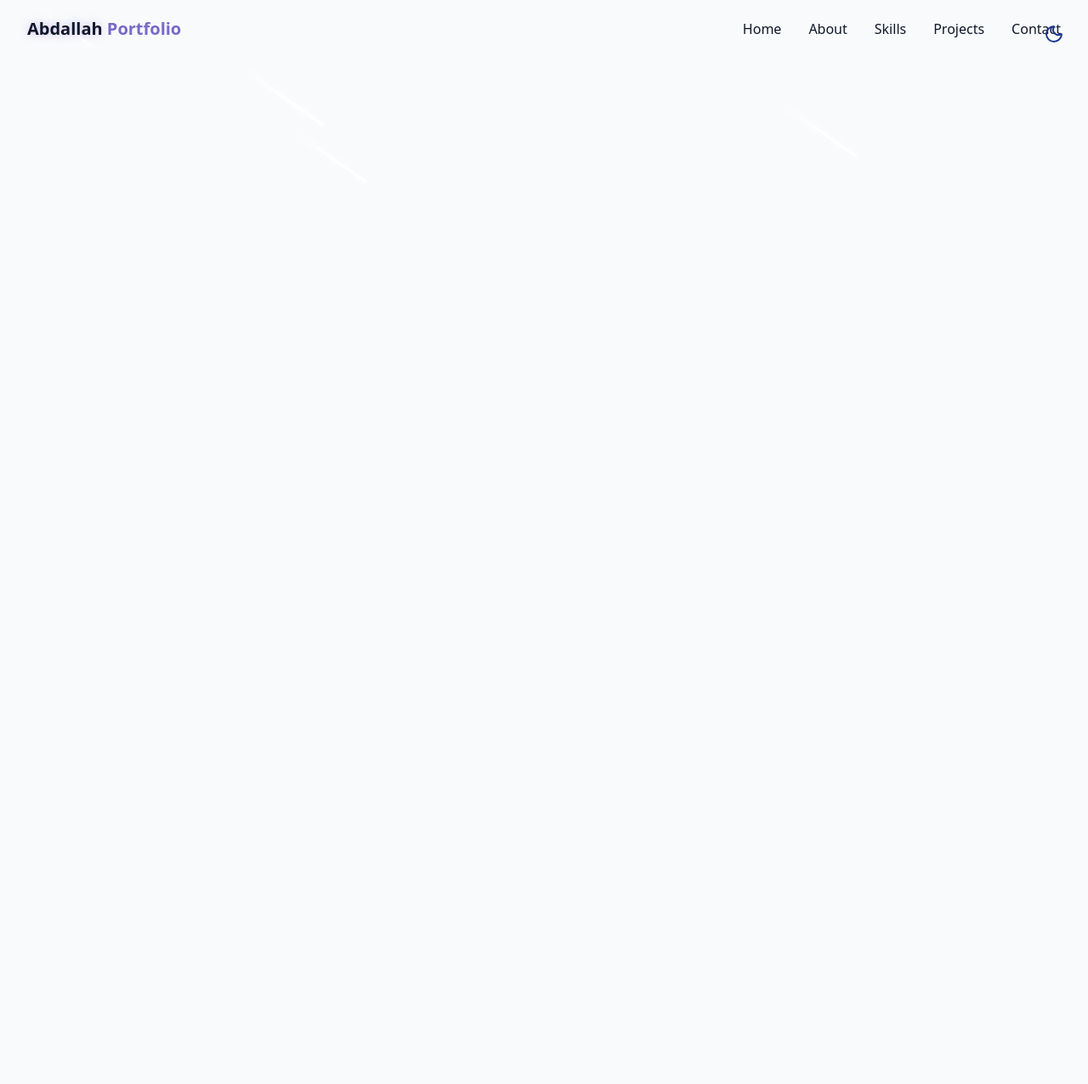
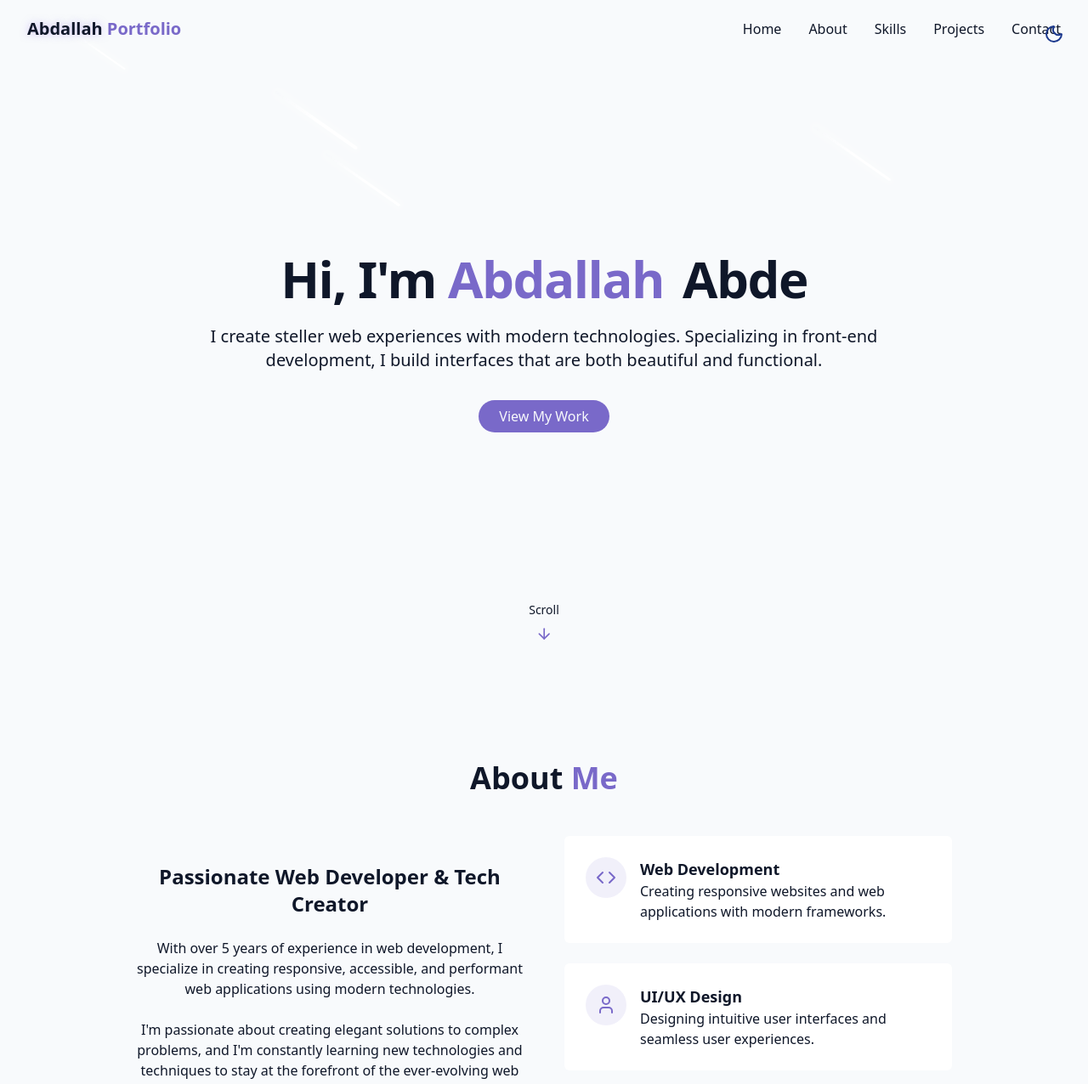
Before and after one commit to abdallah-abde/modern-portfolio, a React (Vite) app: page / in a window 1280 px wide. Shown: the top 1276 px of the page at 85% size. Before the commit the page ends 800 px from the top, so only its background shows below. Built offline with nearby package versions, Linux system fonts and the light colour scheme.

Commit message:
About Section + Hero Section + Skills Section

```diff
--- /dev/null
+++ b/src/components/AboutSection.tsx
@@ -0,0 +1,88 @@
+import { Briefcase, Code, User } from "lucide-react";
+
+export default function AboutSection() {
+  return (
+    <section id="about" className="py-24 px-4 relative">
+      <div className="container mx-auto max-w-5xl">
+        <h2 className="text-3xl md:text-4xl font-bold mb-12 text-center">
+          About <span className="text-primary"> Me</span>
+        </h2>
+
+        <div className="grid grid-cols-1 md:grid-cols-2 gap-12 items-center">
+          <div className="space-y-6">
+            <h3 className="text-2xl font-semibold">
+              Passionate Web Developer & Tech Creator
+            </h3>
+            <p className="text-muted-foreground">
+              With over 5 years of experience in web development, I specialize
+              in creating responsive, accessible, and performant web
+              applications using modern technologies.
+            </p>
+            <p className="text-muted-foreground">
+              I'm passionate about creating elegant solutions to complex
+              problems, and I'm constantly learning new technologies and
+              techniques to stay at the forefront of the ever-evolving web
+              landscape.
+            </p>
+
+            <div className="flex flex-col sm:flex-row gap-4 pt-4 justify-center">
+              <a href="#contact" className="cosmic-button">
+                Get in Touch
+              </a>
+              <a
+                href="#"
+                className="px-6 py-2 rounded-full border border-primary text-primary hover:bg-primary/10 transition-colors duration-300"
+              >
+                Download CV
+              </a>
+            </div>
+          </div>
+          <div className="grid grid-cols-1 gap-6">
+            <div className="gradient-border p-6 card-hover">
+              <div className="flex items-start gap-4">
+                <div className="p-3 rounded-full bg-primary/10">
+                  <Code className="h-6 w-6 text-primary" />
+                </div>
+                <div className="text-left">
+                  <h4 className="font-semibold text-lg">Web Development</h4>
+                  <p className="text-muted-foreground">
+                    Creating responsive websites and web applications with
+                    modern frameworks.
+                  </p>
+                </div>
+              </div>
+            </div>
+            <div className="gradient-border p-6 card-hover">
+              <div className="flex items-start gap-4">
+                <div className="p-3 rounded-full bg-primary/10">
+                  <User className="h-6 w-6 text-primary" />
+                </div>
+                <div className="text-left">
+                  <h4 className="font-semibold text-lg">UI/UX Design</h4>
+                  <p className="text-muted-foreground">
+                    Designing intuitive user interfaces and seamless user
+                    experiences.
+                  </p>
+                </div>
+              </div>
+            </div>
+            <div className="gradient-border p-6 card-hover">
+              <div className="flex items-start gap-4">
+                <div className="p-3 rounded-full bg-primary/10">
+                  <Briefcase className="h-6 w-6 text-primary" />
+                </div>
+                <div className="text-left">
+                  <h4 className="font-semibold text-lg">Project Management</h4>
+                  <p className="text-muted-foreground">
+                    Loading projects from conception to completion with agile
+                    methodologies.
+                  </p>
+                </div>
+              </div>
+            </div>
+          </div>
+        </div>
+      </div>
+    </section>
+  );
+}
--- /dev/null
+++ b/src/components/HeroSection.tsx
@@ -0,0 +1,41 @@
+import { ArrowDown } from "lucide-react";
+
+export default function HeroSection() {
+  return (
+    <section
+      id="hero"
+      className="relative min-h-screen flex flex-col items-center justify-center px-4"
+    >
+      <div className="container max-w-4xl mx-auto text-center z-10">
+        <div className="space-y-6">
+          <h1 className="text-4xl md:text-6xl font-bold tracking-tight">
+            <span className="opacity-0 animate-fade-in">Hi, I'm</span>
+            <span className="text-primary opacity-0 animate-fade-in-delay-1">
+              {" "}
+              Abdallah
+            </span>
+            <span className="text-gradient ml-2 opacity-0 animate-fade-in-delay-2">
+              {" "}
+              Abde
+            </span>
+          </h1>
+          <p className="text-lg md:text-xl text-muted-foreground max-2-2xl mx-auto opacity-0 animate-fade-in-delay-3">
+            I create steller web experiences with modern technologies.
+            Specializing in front-end development, I build interfaces that are
+            both beautiful and functional.
+          </p>
+
+          <div className="opacity-0 pt-4 animate-fade-in-delay-4">
+            <a href="#projects" className="cosmic-button">
+              View My Work
+            </a>
+          </div>
+        </div>
+      </div>
+      <div className="absolute bottom-8 left-1/2 transform -translate-x-1/2 flex flex-col items-center animate-bounce">
+        <span className="text-sm text-muted-foreground mb-2"> Scroll </span>
+        <ArrowDown className="h-5 w-5 text-primary" />
+      </div>
+    </section>
+  );
+}
--- /dev/null
+++ b/src/components/SkillsSection.tsx
@@ -0,0 +1,146 @@
+import { useState } from "react";
+import { cn } from "../lib/utils";
+
+const skills = [
+  // Frontend
+  {
+    name: "HTML/CSS",
+    level: 95,
+    category: "frontend",
+  },
+  {
+    name: "JavaScript",
+    level: 90,
+    category: "frontend",
+  },
+  {
+    name: "React",
+    level: 90,
+    category: "frontend",
+  },
+  {
+    name: "TypeScript",
+    level: 85,
+    category: "frontend",
+  },
+  {
+    name: "Tailwind CSS",
+    level: 90,
+    category: "frontend",
+  },
+  {
+    name: "Next.js",
+    level: 80,
+    category: "frontend",
+  },
+
+  // Backend
+  {
+    name: "Node.js",
+    level: 80,
+    category: "backend",
+  },
+  {
+    name: "Express",
+    level: 75,
+    category: "backend",
+  },
+  {
+    name: "MongoDB",
+    level: 70,
+    category: "backend",
+  },
+  {
+    name: "PostgreSQL",
+    level: 65,
+    category: "backend",
+  },
+  {
+    name: "GraphQL",
+    level: 60,
+    category: "backend",
+  },
+
+  // Tools
+  {
+    name: "Git/GitHub",
+    level: 90,
+    category: "tools",
+  },
+  {
+    name: "Docker",
+    level: 70,
+    category: "tools",
+  },
+  {
+    name: "Figma",
+    level: 85,
+    category: "tools",
+  },
+  {
+    name: "VS Code",
+    level: 95,
+    category: "tools",
+  },
+];
+
+const categories = ["all", "frontend", "backend", "tools"];
+
+export default function SkillsSection() {
+  const [activeCategory, setActiveCategory] = useState("all");
+
+  const filteredSkills = skills.filter(
+    (skill) => activeCategory === "all" || skill.category === activeCategory
+  );
+
+  return (
+    <section id="skills" className="py-24 px-4 relative bg-secondary/30">
+      <div className="container mx-auto max-w-5xl">
+        <h2 className="text-3xl md:text-4xl font-bold mb-12 text-center">
+          My <span className="text-primary"> Skills</span>
+        </h2>
+
+        <div className="flex flex-wrap justify-center gap-4 mb-12">
+          {categories.map((category, key) => (
+            <button
+              key={key}
+              onClick={() => setActiveCategory(category)}
+              className={cn(
+                "px-5 py-2 rounded-full transition-colors duration-300 capitalize",
+                activeCategory === category
+                  ? "bg-primary text-primary-foreground"
+                  : "bg-secondary/70 text-foreground hover:bg-secondary"
+              )}
+            >
+              {category}
+            </button>
+          ))}
+        </div>
+
+        <div className="grid grid-cols-1 sm:grid-cols-2 lg:grid-cols-3 gap-6">
+          {filteredSkills.map((skill, key) => (
+            <div
+              key={key}
+              className="bg-card p-6 rounded-lg shadow-xs card-hover"
+            >
+              <div className="text-left mb-4">
+                <h3 className="font-semibold text-lg">{skill.name}</h3>
+              </div>
+              <div className="w-full bg-secondary/50 h-2 rounded-full overflow-hidden">
+                <div
+                  className="bg-primary h-2 rounded-full origin-left animate-[grow_1.5_ease-out]"
+                  style={{ width: skill.level + "%" }}
+                />
+              </div>
+              <div className="text-right mt-1">
+                <span className="text-sm text-muted-foreground">
+                  {skill.level}%
+                </span>
+              </div>
+            </div>
+          ))}
+        </div>
+      </div>
+    </section>
+  );
+}
--- a/src/index.css
+++ b/src/index.css
@@ -135,12 +135,13 @@
 }
 
 @utility card-hover {
-  @apply transition-transform duration-300 hover:scale-[1.02] hover:shadow-lg;
+  @apply transition-transform duration-300 hover:scale-[1.02];
+  hover: shadow-lg;
 }
 
 @utility gradient-border {
   @apply relative rounded-md;
-  background: linear-gradient(to right, hst(var(--card)), hsl(var(--card)));
+  background: linear-gradient(to right, hsl(var(--card)), hsl(var(--card)));
   background-clip: padding-top;
   border: 1px solid transparent;
 }
--- a/src/pages/Home.tsx
+++ b/src/pages/Home.tsx
@@ -1,4 +1,7 @@
+import AboutSection from "../components/AboutSection";
+import HeroSection from "../components/HeroSection";
 import { Navbar } from "../components/Navbar";
+import SkillsSection from "../components/SkillsSection";
 import { StarBackground } from "../components/StarBackground";
 import { ThemeToggle } from "../components/ThemeToggle";
 
@@ -15,6 +18,11 @@
       <Navbar />
 
       {/* Main Content */}
+      <main>
+        <HeroSection />
+        <AboutSection />
+        <SkillsSection />
+      </main>
 
       {/* Footer */}
     </div>
```
